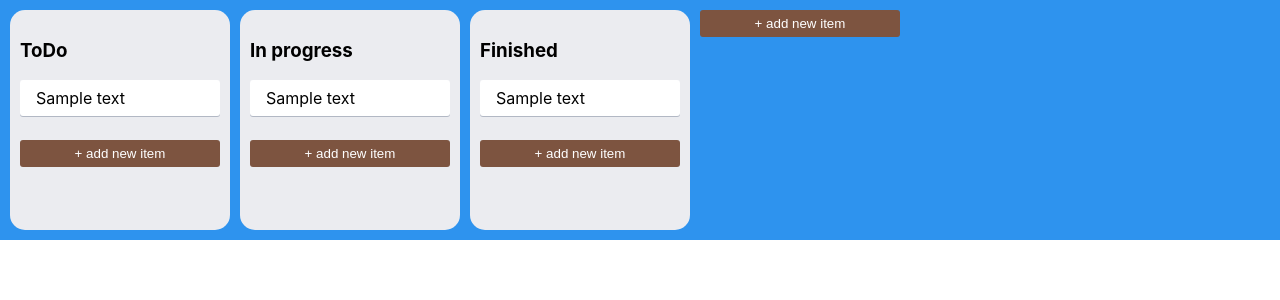
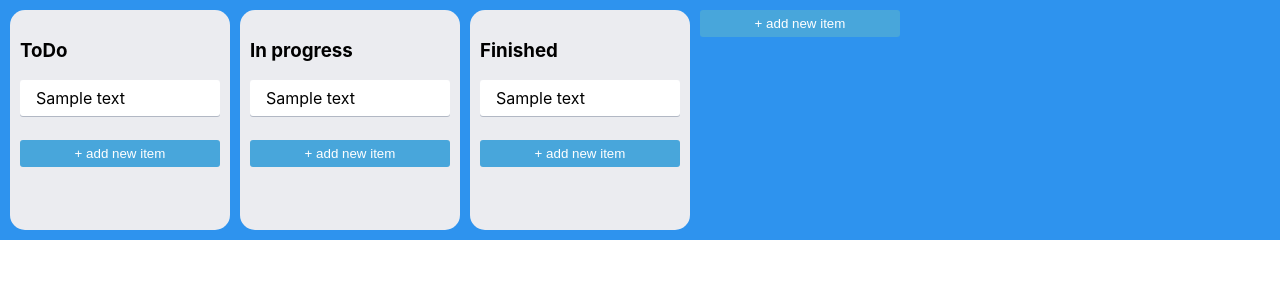
Before and after one commit to thornhell/cardmanager, a React (Create React App) app: page / in a window 1280 px wide. Shown: the top 300 px of the page. Built offline with nearby package versions, Linux system fonts and the light colour scheme.

Commit message:
Color changed.

```diff
--- a/src/components/newItem.css
+++ b/src/components/newItem.css
@@ -23,11 +23,11 @@
     text-align: center;
 }
 .btnAdd {
-    background-color: #7d5440;
+    background-color: #48a6db;
     border-radius: 3px;
     border: none;
     box-shadow: none;
-    color: #fff;
+    color: #ffffff;
     width: 200px;
     padding: 6px 12px;
     text-align: center;
```
